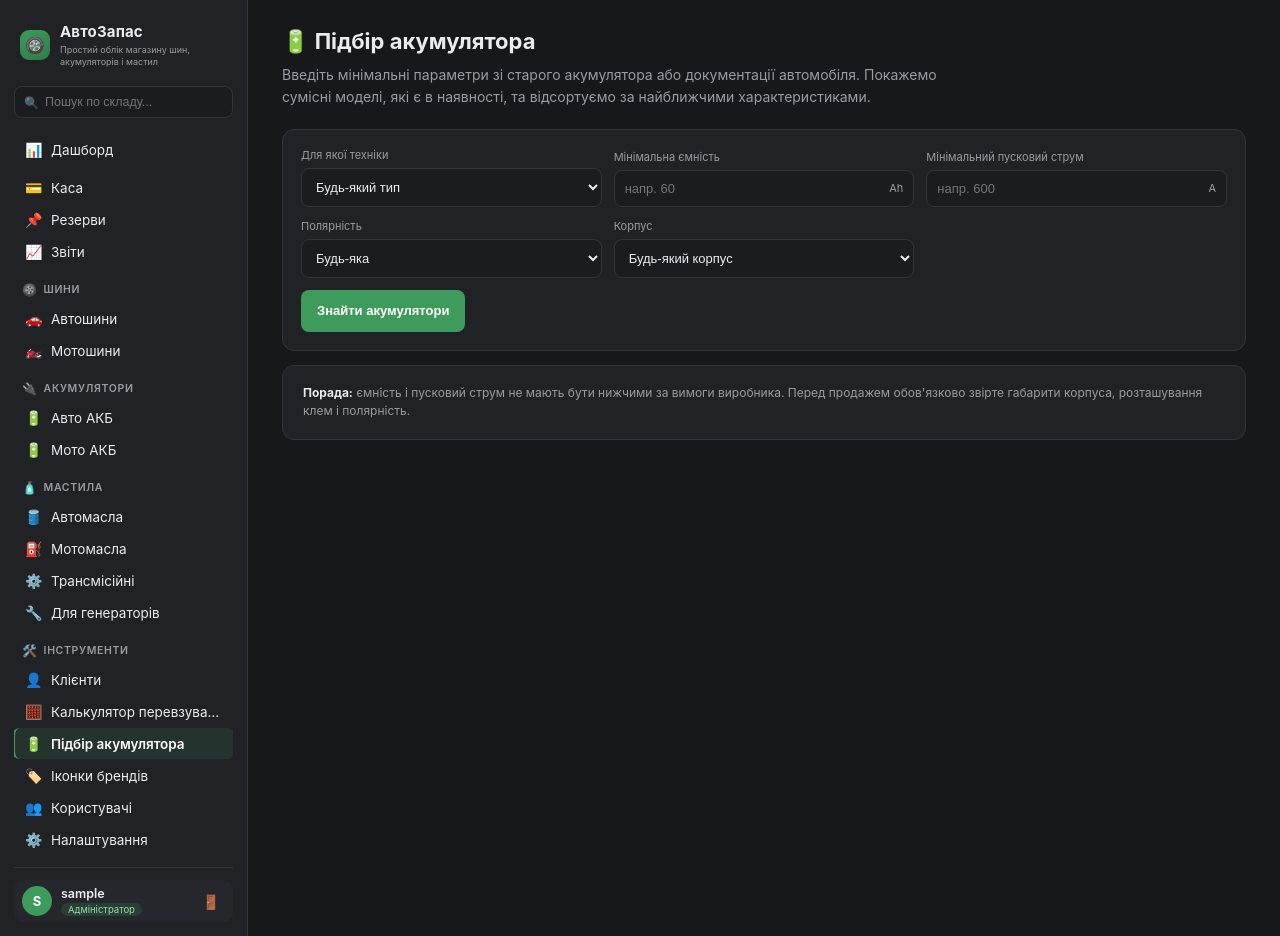
After one commit to pavlo9840-gggpol/avto-zapas-crm, a Flask app: page /battery-calculator in a window 1280 px wide. The commit adds this page. Run offline with Flask 3, Linux system fonts and the light colour scheme; the visitor is signed in with stand-in values (Sample User, id 1); data that the repository does not hold is empty.

Commit message:
Improve tire and battery calculators
Add battery matching with stock availability, compatibility filters, and direct POS actions. Improve tire size comparison and cashier barcode-search guidance.

Co-authored-by: Copilot <223556219+Copilot@users.noreply.github.com>

```diff
--- a/app.py
+++ b/app.py
@@ -1657,18 +1657,99 @@ def brand_icon_remove():
 def calculator_view():
     result = None
     form = {k: request.args.get(k, "") for k in ("w1", "p1", "d1", "w2", "p2", "d2")}
+    diameter_inches = sorted({int(d[1:]) for d in CAR_DIAMETERS if d[1:].isdigit()})
     if all(form.values()):
         try:
+            values = {key: int(value) for key, value in form.items()}
+            if (
+                values["w1"] not in CAR_WIDTHS or values["w2"] not in CAR_WIDTHS
+                or values["p1"] not in CAR_PROFILES or values["p2"] not in CAR_PROFILES
+                or values["d1"] not in diameter_inches or values["d2"] not in diameter_inches
+            ):
+                raise ValueError
             result = compare_tire_sizes(
-                float(form["w1"]), float(form["p1"]), float(form["d1"]),
-                float(form["w2"]), float(form["p2"]), float(form["d2"]),
+                values["w1"], values["p1"], values["d1"],
+                values["w2"], values["p2"], values["d2"],
             )
         except ValueError:
             flash("Некоректні значення розмірів.", "error")
     return render_template(
         "calculator.html", form=form, result=result,
         car_widths=CAR_WIDTHS, car_profiles=CAR_PROFILES,
-        car_diameter_inches=[int(d[1:]) for d in CAR_DIAMETERS],
+        car_diameter_inches=diameter_inches,
+    )
+
+
+@app.route("/battery-calculator")
+@login_required
+def battery_calculator_view():
+    form = {
+        "transport_type": (request.args.get("transport_type", "") or "").strip(),
+        "capacity_ah": (request.args.get("capacity_ah", "") or "").strip(),
+        "cold_crank_amps": (request.args.get("cold_crank_amps", "") or "").strip(),
+        "polarity": (request.args.get("polarity", "") or "").strip(),
+        "case_type": (request.args.get("case_type", "") or "").strip(),
+    }
+    searched = request.args.get("search") == "1"
+    matches = []
+    errors = []
+    capacity_target = crank_target = 0.0
+
+    if searched:
+        for field, label in (("capacity_ah", "ємність"), ("cold_crank_amps", "пусковий струм")):
+            raw_value = form[field].replace(",", ".")
+            try:
+                value = float(raw_value) if raw_value else 0.0
+            except ValueError:
+                errors.append(f"Вкажіть коректну мінімальну {label}.")
+                continue
+            if not math.isfinite(value) or value < 0 or value > 10000:
+                errors.append(f"Мінімальна {label} має бути числом від 0 до 10000.")
+                continue
+            if field == "capacity_ah":
+                capacity_target = value
+            else:
+                crank_target = value
+
+        if form["transport_type"] and form["transport_type"] not in BATTERY_TRANSPORT_TYPES:
+            errors.append("Виберіть тип техніки зі списку.")
+        if form["polarity"] and form["polarity"] not in BATTERY_POLARITY_OPTIONS:
+            errors.append("Виберіть полярність зі списку.")
+        if form["case_type"] and form["case_type"] not in BATTERY_CASE_TYPES:
+            errors.append("Виберіть типорозмір корпусу зі списку.")
+
+        if not errors:
+            db = dbmod.get_db()
+            rows = db.execute(
+                "SELECT si.*, si.quantity - COALESCE((SELECT SUM(r.quantity) FROM reservations r "
+                "WHERE r.item_id = si.id AND r.status = 'active'), 0) AS available_quantity "
+                "FROM stock_items si WHERE si.category IN (?, ?) "
+                "ORDER BY si.capacity_ah, si.cold_crank_amps, si.price",
+                ("battery_car", "battery_moto"),
+            ).fetchall()
+            for item in rows:
+                if item["available_quantity"] <= 0:
+                    continue
+                if item["capacity_ah"] < capacity_target or item["cold_crank_amps"] < crank_target:
+                    continue
+                if form["transport_type"] and item["transport_type"] != form["transport_type"]:
+                    continue
+                if form["polarity"] and item["polarity"] != form["polarity"]:
+                    continue
+                if form["case_type"] and item["case_type"] != form["case_type"]:
+                    continue
+                matches.append(item)
+            matches.sort(key=lambda item: (
+                item["capacity_ah"] - capacity_target,
+                item["cold_crank_amps"] - crank_target,
+                item["price"],
+            ))
+
+    return render_template(
+        "battery_calculator.html", form=form, searched=searched, matches=matches, errors=errors,
+        transport_types=BATTERY_TRANSPORT_TYPES,
+        polarity_options=BATTERY_POLARITY_OPTIONS,
+        case_types=BATTERY_CASE_TYPES, item_label=_item_label,
     )
 
 
--- a/static/style.css
+++ b/static/style.css
@@ -281,6 +281,7 @@ a { color: inherit; text-decoration: none; }
 }
 .cash-search-wrap:focus-within { border-color: var(--accent-add); }
 .cash-search { flex: 1; min-width: 0; padding: 14px 0; border: 0; outline: 0; background: transparent; color: var(--text-primary); font-size: 15px; }
+.cash-search-hint { margin: 6px 2px 12px; font-size: 10px; }
 .cash-search-clear { border: 0; background: transparent; color: var(--text-muted); font-size: 22px; cursor: pointer; }
 .cash-search-clear[hidden] { display: none; }
 .cash-categories { display: flex; gap: 8px; margin: 14px 0; overflow-x: auto; padding-bottom: 3px; }
@@ -414,8 +415,10 @@ a { color: inherit; text-decoration: none; }
 
   .calc-form { flex-direction: column; align-items: stretch; }
   .calc-arrow { transform: rotate(90deg); align-self: center; padding: 0; }
-  .calc-col select { width: 100%; }
   .calc-submit { width: 100%; }
+  .battery-calc-form { grid-template-columns: 1fr 1fr; }
+  .battery-calc-form .calc-submit { grid-column: 1 / -1; }
+  .battery-results-head { align-items: flex-start; flex-direction: column; }
 
   .login-card { width: 90vw; max-width: 340px; }
 
@@ -432,6 +435,8 @@ a { color: inherit; text-decoration: none; }
   .stat-grid { grid-template-columns: 1fr; }
   .page-actions { flex-direction: column; }
   .page-actions .btn { width: 100%; }
+  .battery-calc-form { grid-template-columns: 1fr; }
+  .battery-calc-form .calc-submit { grid-column: auto; }
   .cash-product-grid { grid-template-columns: 1fr; }
   .cash-page-head > .btn { padding: 8px 10px; font-size: 11px; }
 }
@@ -463,11 +468,46 @@ a { color: inherit; text-decoration: none; }
 
 /* --- Calculator --- */
 .calc-form { display: flex; align-items: flex-end; gap: 20px; flex-wrap: wrap; margin-bottom: 22px; }
-.calc-col h2 { font-size: 13px; color: var(--text-muted); margin: 0 0 8px; font-weight: 500; }
-.calc-col select { padding: 9px 10px; border-radius: 8px; border: 1px solid var(--border); background: var(--bg-sunken); color: var(--text-primary); }
-.calc-arrow { font-size: 22px; color: var(--text-muted); padding-bottom: 8px; }
-.calc-submit { height: 40px; }
+.calculator-intro { max-width: 690px; margin: -8px 0 20px; line-height: 1.6; }
+.calc-form { align-items: stretch; gap: 12px; }
+.calc-col { flex: 1; min-width: 270px; padding: 16px; background: var(--bg-card); border: 1px solid var(--border); border-radius: 12px; }
+.calc-col h2 { display: flex; align-items: center; gap: 8px; font-size: 14px; margin: 0 0 12px; }
+.calc-col h2 > span { display: grid; width: 25px; height: 25px; place-items: center; border-radius: 50%; background: rgba(62,155,92,.2); color: #a5e8b6; font-size: 12px; }
+.calc-field { display: flex; flex-direction: column; gap: 6px; min-width: 0; color: var(--text-muted); font-size: 11px; }
+.calc-field select, .calc-field input { width: 100%; min-width: 0; padding: 10px; border: 1px solid var(--border); border-radius: 8px; background: var(--bg-sunken); color: var(--text-primary); font-size: 13px; }
+.calc-field select:focus, .calc-field input:focus { outline: 1px solid var(--accent-add); }
+.calc-arrow { display: flex; align-items: center; font-size: 22px; color: var(--text-muted); }
+.calc-submit { min-height: 42px; align-self: end; }
+.calc-result { max-width: 620px; }
 .calc-result h2 { font-size: 16px; }
+.calc-result-note { margin-top: 10px; line-height: 1.55; }
+.calc-difference { display: flex; justify-content: space-between; margin-top: 12px; padding: 10px 12px; border-radius: 8px; background: var(--bg-card-alt); }
+.calc-disclaimer { margin: 12px 0; font-size: 11px; line-height: 1.5; }
 .calc-safe { border-color: rgba(62,155,92,.5); }
 .calc-unsafe { border-color: rgba(217,83,79,.5); }
+.battery-calc-form { display: grid; grid-template-columns: repeat(3, minmax(160px, 1fr)); align-items: end; gap: 12px; max-width: 980px; padding: 18px; background: var(--bg-card); border: 1px solid var(--border); border-radius: 12px; }
+.battery-input-unit { display: flex; align-items: center; gap: 8px; padding-right: 10px; border: 1px solid var(--border); border-radius: 8px; background: var(--bg-sunken); }
+.battery-input-unit input { border: 0; background: transparent; outline: 0; }
+.battery-input-unit span { color: var(--text-muted); }
+.battery-calc-form .calc-submit { grid-column: 1 / -1; justify-self: start; }
+.battery-tip { max-width: 980px; margin-top: 14px; color: var(--text-muted); font-size: 12px; line-height: 1.55; }
+.battery-tip strong { color: var(--text-primary); }
+.battery-results-head { display: flex; align-items: baseline; justify-content: space-between; gap: 12px; margin: 24px 0 12px; }
+.battery-results-head h2 { margin: 0; font-size: 17px; }
+.battery-results-head > span { font-size: 12px; }
+.battery-result-grid { display: grid; grid-template-columns: repeat(auto-fill, minmax(250px, 1fr)); gap: 12px; }
+.battery-result-card { position: relative; padding: 16px; overflow: hidden; background: var(--bg-card); border: 1px solid var(--border); border-radius: 12px; }
+.battery-result-best { border-color: var(--accent-add); }
+.battery-best-badge { display: inline-block; margin-bottom: 10px; padding: 4px 8px; border-radius: 999px; background: rgba(62,155,92,.2); color: #a5e8b6; font-size: 10px; }
+.battery-result-card h2 { margin: 8px 0 14px; font-size: 15px; line-height: 1.45; }
+.battery-spec-grid { display: grid; grid-template-columns: 1fr 1fr; gap: 10px; }
+.battery-spec-grid > div { display: flex; flex-direction: column; gap: 4px; padding: 9px; border-radius: 8px; background: var(--bg-card-alt); }
+.battery-spec-grid span { color: var(--text-muted); font-size: 10px; }
+.battery-spec-grid strong { font-size: 12px; }
+.battery-result-bottom { display: flex; justify-content: space-between; align-items: center; gap: 8px; margin: 14px 0; }
+.battery-result-bottom > strong { font-size: 19px; }
+.battery-result-bottom > span { font-size: 11px; }
+.battery-result-actions { display: flex; gap: 8px; }
+.battery-no-match { max-width: 680px; margin-top: 18px; }
+.battery-no-match h2 { font-size: 16px; }
 .mini-table td:first-child { color: var(--text-muted); }
--- a/templates/base.html
+++ b/templates/base.html
@@ -59,6 +59,9 @@
       <a class="navlink {{ 'active' if request.endpoint == 'calculator_view' else '' }}" href="{{ url_for('calculator_view') }}">
         <span class="navlink-icon">🧮</span><span class="navlink-text">Калькулятор перевзування</span>
       </a>
+      <a class="navlink {{ 'active' if request.endpoint == 'battery_calculator_view' else '' }}" href="{{ url_for('battery_calculator_view') }}">
+        <span class="navlink-icon">🔋</span><span class="navlink-text">Підбір акумулятора</span>
+      </a>
       {% if session.get('role') == 'admin' %}
       <a class="navlink {{ 'active' if request.endpoint == 'brand_icons_view' else '' }}" href="{{ url_for('brand_icons_view') }}">
         <span class="navlink-icon">🏷️</span><span class="navlink-text">Іконки брендів</span>
--- /dev/null
+++ b/templates/battery_calculator.html
@@ -0,0 +1,90 @@
+{% extends "base.html" %}
+{% block title %}Підбір акумулятора{% endblock %}
+{% block content %}
+<h1 class="page-title">🔋 Підбір акумулятора</h1>
+<p class="muted calculator-intro">
+  Введіть мінімальні параметри зі старого акумулятора або документації автомобіля.
+  Покажемо сумісні моделі, які є в наявності, та відсортуємо за найближчими характеристиками.
+</p>
+
+<form method="get" class="battery-calc-form">
+  <input type="hidden" name="search" value="1">
+  <label class="calc-field">
+    <span>Для якої техніки</span>
+    <select name="transport_type">
+      <option value="">Будь-який тип</option>
+      {% for type in transport_types %}<option value="{{ type }}" {{ 'selected' if form['transport_type'] == type else '' }}>{{ type }}</option>{% endfor %}
+    </select>
+  </label>
+  <label class="calc-field">
+    <span>Мінімальна ємність</span>
+    <div class="battery-input-unit"><input type="number" name="capacity_ah" min="0" max="10000" step="0.1" value="{{ form['capacity_ah'] }}" placeholder="напр. 60"><span>Ah</span></div>
+  </label>
+  <label class="calc-field">
+    <span>Мінімальний пусковий струм</span>
+    <div class="battery-input-unit"><input type="number" name="cold_crank_amps" min="0" max="10000" step="1" value="{{ form['cold_crank_amps'] }}" placeholder="напр. 600"><span>A</span></div>
+  </label>
+  <label class="calc-field">
+    <span>Полярність</span>
+    <select name="polarity">
+      <option value="">Будь-яка</option>
+      {% for polarity in polarity_options %}<option value="{{ polarity }}" {{ 'selected' if form['polarity'] == polarity else '' }}>{{ polarity }}</option>{% endfor %}
+    </select>
+  </label>
+  <label class="calc-field">
+    <span>Корпус</span>
+    <select name="case_type">
+      <option value="">Будь-який корпус</option>
+      {% for case in case_types %}<option value="{{ case }}" {{ 'selected' if form['case_type'] == case else '' }}>{{ case }}</option>{% endfor %}
+    </select>
+  </label>
+  <button type="submit" class="btn btn-add calc-submit">Знайти акумулятори</button>
+</form>
+
+<div class="battery-tip panel">
+  <strong>Порада:</strong> ємність і пусковий струм не мають бути нижчими за вимоги виробника.
+  Перед продажем обов'язково звірте габарити корпуса, розташування клем і полярність.
+</div>
+
+{% if errors %}
+  <div class="flash-wrap">
+    {% for error in errors %}<div class="flash flash-error">{{ error }}</div>{% endfor %}
+  </div>
+{% elif searched %}
+  {% if matches %}
+    <div class="battery-results-head">
+      <h2>Підходящі акумулятори</h2>
+      <span class="muted">{{ matches|length }} в наявності · спочатку найближчі параметри</span>
+    </div>
+    <div class="battery-result-grid">
+      {% for item in matches %}
+      <article class="battery-result-card {{ 'battery-result-best' if loop.first else '' }}">
+        {% if loop.first %}<span class="battery-best-badge">⭐ Найближчий підбір</span>{% endif %}
+        <span class="cash-product-category">{{ CATEGORY_LABELS[item['category']] }}{% if item['transport_type'] %} · {{ item['transport_type'] }}{% endif %}</span>
+        <h2>{{ item_label(item['category'], item) }}</h2>
+        <div class="battery-spec-grid">
+          <div><span>Ємність</span><strong>{{ format_number(item['capacity_ah']) }} Ah</strong></div>
+          <div><span>Пусковий струм</span><strong>{{ format_number(item['cold_crank_amps']) }} A</strong></div>
+          <div><span>Полярність</span><strong>{{ item['polarity'] or '—' }}</strong></div>
+          <div><span>Корпус</span><strong>{{ item['case_type'] or '—' }}</strong></div>
+        </div>
+        <div class="battery-result-bottom">
+          <strong>{{ "%.2f"|format(item['price']) }} ₴</strong>
+          <span class="muted">На складі: {{ item['available_quantity'] }} шт.</span>
+        </div>
+        <div class="battery-result-actions">
+          <a class="btn btn-add btn-sm" href="{{ url_for('cash_view', add=item['id']) }}">➕ Додати в касу</a>
+          <a class="btn btn-ghost btn-sm" href="{{ url_for('stock_list', category=item['category']) }}?q={{ item['brand']|urlencode }}">Склад</a>
+        </div>
+      </article>
+      {% endfor %}
+    </div>
+  {% else %}
+    <div class="panel battery-no-match">
+      <h2>Не знайшли точного підбору</h2>
+      <p class="muted">У наявності немає акумуляторів, що відповідають усім указаним мінімальним параметрам. Спробуйте змінити фільтри або перевірте склад.</p>
+      <a class="btn btn-ghost" href="{{ url_for('stock_list', category='battery_car') }}">Перейти до акумуляторів →</a>
+    </div>
+  {% endif %}
+{% endif %}
+{% endblock %}
```
Also changed, not shown: templates/calculator.html (+26 -21 lines), templates/cash.html (+25 -8 lines), README.md.
